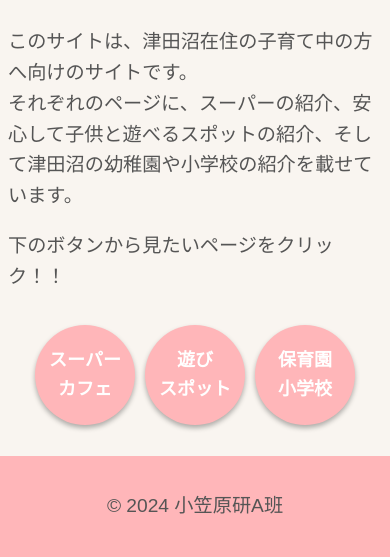
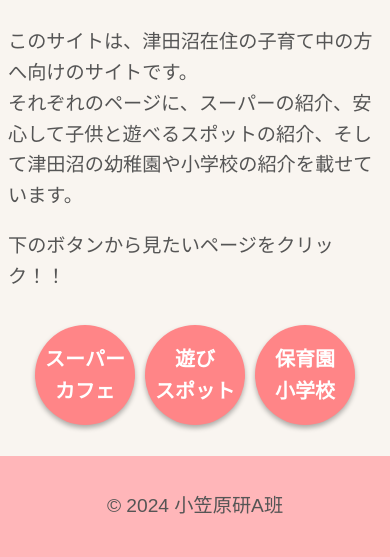
Before and after one commit to yabukilab/ogasawara-a, a PHP site: page / in a window 390 px wide. Shown: the part 384-941 px from the top of the page. Run offline with PHP 8.4, Linux system fonts and the light colour scheme.

Commit message:
スマホ調整

```diff
--- a/htdocs/index.css
+++ b/htdocs/index.css
@@ -159,7 +159,7 @@ a:hover {
 /* ボタンスタイル */
 a.btn--orange {
     color: #fff;
-    background-color: #ffb6b9;
+    background-color: #ff8587;
     display: flex;
     align-items: center;
     justify-content: center;
@@ -171,7 +171,7 @@ a.btn--orange {
 
 a.btn--orange:hover {
     color: #fff;
-    background: #ffb6b9;
+    background: #ff8587;
 }
 
 a.btn--shadow {
@@ -204,12 +204,13 @@ a.btn--circle {
     a.btn--circle {
         width: 100px; /* ボタンサイズを縮小 */
         height: 100px;
-        font-size: 18px; /* テキストサイズを縮小 */
+        font-size: 20px; /* テキストサイズを縮小 */
     }
 
     .btn-container {
         gap: 10px; /* ボタン間の隙間を調整 */
         padding: 5px; /* スマホ画面では内側余白をさらに狭く */
         margin-top: 10px; /* 上の文章との余白をさらに狭く */
+        margin-bottom: 10px; /* 下の要素との余白 */
     }
 }
```
